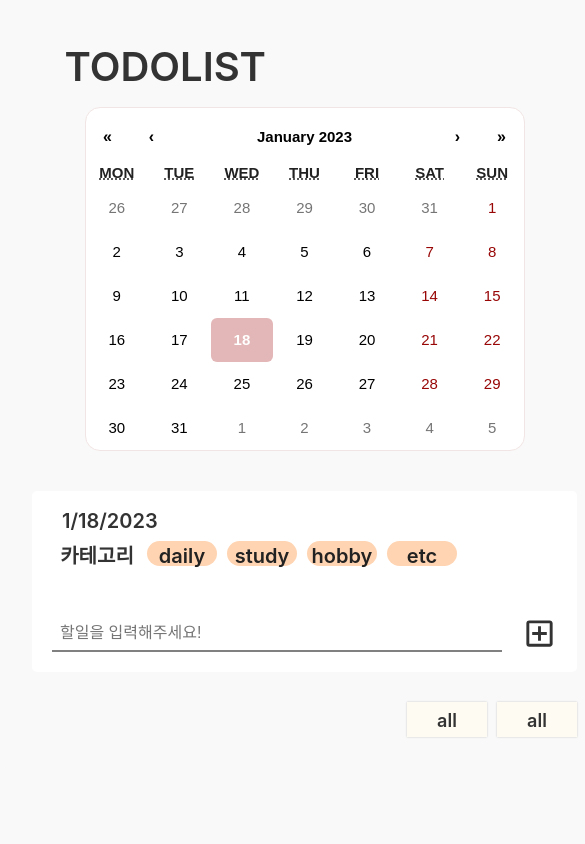
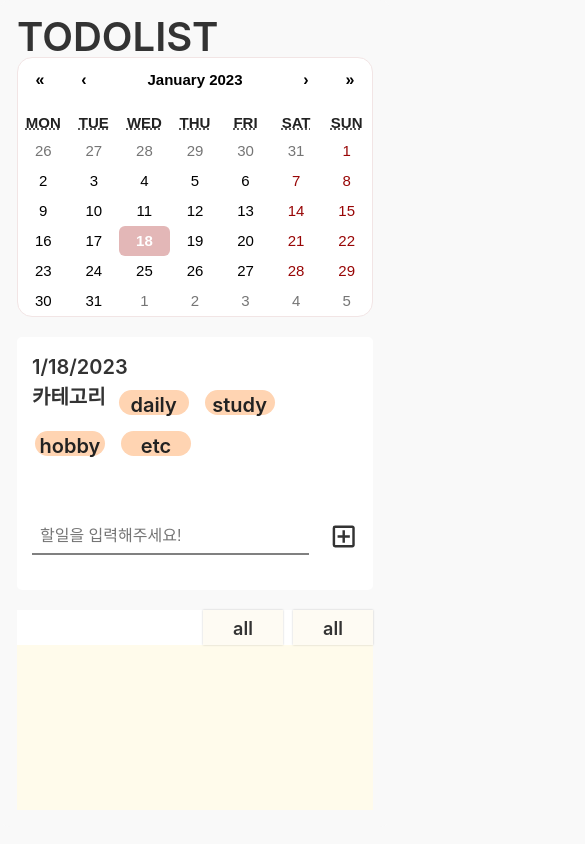
Before and after one commit to yejz0715/react-todolist, a React (Create React App) app in the folder redux-todolist-app/: page / in a window 390 px wide. Shown: the top 844 px of the page, 585 px wide, since content can reach past the window. Built offline with nearby package versions, Linux system fonts and the light colour scheme; a web font is replaced by a local one.

Commit message:
반응형 스타일 수정

```diff
--- a/redux-todolist-app/src/GlobalStyle.js
+++ b/redux-todolist-app/src/GlobalStyle.js
@@ -28,10 +28,10 @@ html {
 
 
 body{
-  display: flex;
- // justify-content: center;
-  width: 100%;
-  margin-top: 13rem;
+  width:100%;
+  height:100%;
+  display:flex;
+  justify-content: center;
   background-color:#f9f9f9;
   color: #333;
   margin: 0;
@@ -43,14 +43,6 @@ body{
   -webkit-font-smoothing: antialiased;
   -moz-osx-font-smoothing: grayscale;
   color: var(--color-text);
-
-  @media screen and (min-width: 991px) {
-
-    display: flex;
-    justify-content: center;
-
-}
-
 
 }
 a{
--- a/redux-todolist-app/src/components/TodoCalendar/Calendar.css
+++ b/redux-todolist-app/src/components/TodoCalendar/Calendar.css
@@ -1,5 +1,7 @@
 .react-calendar {
-  width: 44rem;
+  width: 100%;
+  height: 100%;
+  max-width: 44rem;
   background: #fff;
   color: #222;
   border-radius: 1.5rem;
@@ -10,6 +12,7 @@
 }
 @media screen and (max-width: 991px) {
   .react-calendar {
+    max-width: 40rem;
     box-shadow: none;
     border: 1px solid #f2e5e5;
   }
@@ -41,7 +44,12 @@
   margin: 0;
   border: 0;
   outline: none;
-  padding: 1.4rem;
+  padding: 1.5rem;
+}
+@media screen and (max-width: 991px) {
+  .react-calendar button {
+    padding: 0.7rem 0;
+  }
 }
 .react-calendar button:enabled:hover {
   cursor: pointer;
--- a/redux-todolist-app/src/components/TodoCalendar/calendarContainer.js
+++ b/redux-todolist-app/src/components/TodoCalendar/calendarContainer.js
@@ -1,5 +1,6 @@
 import styled from "styled-components";
 
 export const TodoCalendarBox = styled.div`
-  padding: 2rem;
+  display: flex;
+  justify-content: center;
 `;
--- a/redux-todolist-app/src/components/TodoInput/inputStyle.js
+++ b/redux-todolist-app/src/components/TodoInput/inputStyle.js
@@ -2,42 +2,48 @@ import styled from "styled-components";
 import { MdOutlineAddBox } from "react-icons/md";
 
 export const InputContainer = styled.div`
+  display: flex;
+  flex-direction: column;
+  width: 100%;
+  max-width: 56rem;
   background-color: #fff;
-  padding: 2rem;
+  padding: 2rem 1.5rem;
   border-radius: 0.5rem;
-  margin-bottom: 3rem;
+  margin-bottom: 2rem;
+
+  @media screen and (min-width: 992px) {
+    min-width: 50rem;
+  }
 `;
-export const NowDate = styled.p`
+
+export const NowDate = styled.label`
   font-size: 2rem;
-  padding: 1rem 1rem;
-  padding-top: 0;
+  padding-bottom: 1rem;
 `;
 
 export const RadioBox = styled.div`
+  display: flex;
+  flex-wrap: wrap;
+  gap: 1rem;
   margin-bottom: 2rem;
-  display: flex;
 `;
 export const RadioLabel = styled.label`
-  width: 8rem;
   height: 2.5rem;
-  padding-top: 0.5rem;
-  margin-left: 0.5rem;
   background-color: transparent;
-  border-radius: 1.5rem;
   font-size: 2rem;
-  text-align: center;
 `;
 export const InputBox = styled.div`
   display: flex;
   justify-content: center;
-
-  margin-top: 5rem;
+  margin-top: 4rem;
 `;
 export const Input = styled.input`
-  width: 45rem;
+  width: 100%;
+  max-width: 45rem;
   padding: 0.8rem;
   border-bottom: 2px solid gray;
   font-size: 1.6rem;
+  margin-bottom: 1.5rem;
 `;
 
 export const InputButton = styled(MdOutlineAddBox)`
--- a/redux-todolist-app/src/components/TodoItem/itemStyle.js
+++ b/redux-todolist-app/src/components/TodoItem/itemStyle.js
@@ -10,11 +10,13 @@ export const ItemContainer = styled.div`
   display: flex;
   align-items: center;
   justify-content: space-evenly;
-  padding: 0.5rem 0;
+  gap: 1.5rem;
+  width: 100%;
+  padding: 0.5rem 1.5rem;
+  margin: 1rem 0;
+  line-height: 1rem;
   background-color: ${(props) => (props.checked ? "#65647C" : "#FFF2F2")};
   border-radius: 0.5rem;
-  margin-bottom: 1rem;
-  line-height: 1rem;
 `;
 //체크
 export const Checked = styled(RiCheckboxFill)`
@@ -32,15 +34,16 @@ export const UnChecked = styled(RiCheckboxBlankLine)`
 export const ItemBox = styled.div`
   display: flex;
   flex-direction: column;
+  width: 100%;
   padding-top: 1rem;
   background-color: transparent;
   font-size: 1.9rem;
 `;
 export const ItemInput = styled.input`
-  border-bottom: 1px dashed gray;
-  width: 27rem;
+  width: 100%;
   padding-top: 0.6rem;
   padding-bottom: 0;
+  border-bottom: 1px dashed gray;
   text-decoration: ${(props) => (props.checked ? "line-through" : "none")};
   font-size: 1.6rem;
 `;
@@ -49,20 +52,20 @@ export const ItemButtonBox = styled.div`
 `;
 //삭제
 export const Delete = styled(RiDeleteBin2Fill)`
-  cursor: pointer;
   width: 3.3rem;
   height: 3.3rem;
   margin-right: 0.5rem;
+  cursor: pointer;
   &:hover {
     color: #f190b7;
   }
 `;
 //수정
 export const Update = styled(RiDraftFill)`
-  cursor: pointer;
   width: 3.3rem;
   height: 3.3rem;
   margin-right: 0.5rem;
+  cursor: pointer;
 
   &:hover {
     color: #f190b7;
@@ -70,16 +73,16 @@ export const Update = styled(RiDraftFill)`
 `;
 //저장취소
 export const IconBox = styled.div`
-  cursor: pointer;
-  padding: 0 0.15rem;
   width: 3rem;
   height: 3rem;
-  font-size: 1.6rem;
+  padding: 0 0.15rem;
   line-height: 3.3rem;
+  margin-right: 0.5rem;
   background-color: #333333;
   color: #ffc0cb;
+  font-size: 1.6rem;
   border-radius: 0.3rem;
-  margin-right: 0.5rem;
+  cursor: pointer;
   &:hover {
     background-color: white;
   }
--- a/redux-todolist-app/src/components/TodoList/TodoList.jsx
+++ b/redux-todolist-app/src/components/TodoList/TodoList.jsx
@@ -4,10 +4,24 @@ import * as S from "./listStyle";
 import PropsTypes from "prop-types";
 import SelectBox from "../SelectBox";
 import { useDispatch, useSelector } from "react-redux";
-import { selectDate } from "../../modules/todo";
+import { getTodos, selectDate } from "../../modules/todo";
 
 const TodoList = ({ selectedDate }) => {
+  const todoList = [
+    { id: 1, value: "all", text: "all" },
+    { id: 2, value: "completed", text: "completed" },
+    { id: 3, value: "inComplete", text: "inComplete" },
+  ];
+  const categoryList = [
+    { id: 1, value: "all", text: "all" },
+    { id: 2, value: "daily", text: "daily" },
+    { id: 3, value: "study", text: "study" },
+    { id: 4, value: "hobby", text: "hobby" },
+    { id: 5, value: "etc", text: "etc" },
+  ];
+  getTodos(); //
   const dispatch = useDispatch();
+  const list = useSelector((state) => state.todoReducer.todos);
 
   // 확인해야 할 것
   // 투두 상태, 카테고리, 선택한 날짜
@@ -27,23 +41,11 @@ const TodoList = ({ selectedDate }) => {
     // console.log("여기", day);
   }, [selectedDate]);
 
-  const list = useSelector((state) => state.todoReducer.todos);
+  //useEffect todolist 바뀔때마다 temp에 찍힌느
 
   // const dateList = list.filter((item) => item.regDate === selectedDate); //날짜기준_리스트
   // const [currentValue, setCurrentValue] = useState(list[0].text); //현재 선택한 옵션
 
-  const todoList = [
-    { id: 1, value: "all", text: "all" },
-    { id: 2, value: "completed", text: "completed" },
-    { id: 3, value: "inComplete", text: "inComplete" },
-  ];
-  const categoryList = [
-    { id: 1, value: "all", text: "all" },
-    { id: 2, value: "daily", text: "daily" },
-    { id: 3, value: "study", text: "study" },
-    { id: 4, value: "hobby", text: "hobby" },
-    { id: 5, value: "etc", text: "etc" },
-  ];
   //
   return (
     <>
@@ -52,8 +54,7 @@ const TodoList = ({ selectedDate }) => {
           <SelectBox list={todoList} type="todo" />
           <SelectBox list={categoryList} type="cate" />
         </S.SelectContainer>
-        {/* all-all todos
-            (다른 조건-reducer)나머지 tmp */}
+
         {list &&
           list.map((item) => (
             <TodoItem
--- a/redux-todolist-app/src/components/TodoList/listStyle.js
+++ b/redux-todolist-app/src/components/TodoList/listStyle.js
@@ -1,8 +1,14 @@
 import styled from "styled-components";
 export const ListBox = styled.div`
-  background-color: #f9f9f9;
+  width: 100%;
+  max-width: 56rem;
+  height: 100%;
+  min-height: 20rem;
+  background-color: #fffbeb;
 `;
 export const SelectContainer = styled.div`
   display: flex;
   justify-content: end;
+  width: 100%;
+  background-color: white;
 `;
--- a/redux-todolist-app/src/components/TodoRadioBox/EtcRadioBox.jsx
+++ b/redux-todolist-app/src/components/TodoRadioBox/EtcRadioBox.jsx
@@ -28,7 +28,8 @@ const EtcRadioBox = ({
   );
 };
 export const RadioInput = styled.input`
-  width: 5rem;
+  max-width: 5rem;
+
   border-bottom: 1px solid gray;
   cursor: pointer;
 `;
--- a/redux-todolist-app/src/components/TodoRadioBox/style.js
+++ b/redux-todolist-app/src/components/TodoRadioBox/style.js
@@ -5,8 +5,7 @@ export const RadioLabel = styled.label`
   align-items: center;
   font-size: 2rem;
   width: 7rem;
-  height: 2.5rem;
-  padding-top: 0.5rem;
+  padding: 0.5rem 1rem 0 1rem;
   margin-left: 1rem;
   background-color: ${(props) =>
     props.defaultChecked ? "#ada2ff" : "#FFD4B2"};
@@ -16,6 +15,7 @@ export const RadioLabel = styled.label`
   &:hover {
     background-color: #ada2ff;
   }
+  margin: 0.3rem;
 `;
 
 export const RadioInput = styled.input`
--- a/redux-todolist-app/src/components/TodoTemplate/templateStyle.js
+++ b/redux-todolist-app/src/components/TodoTemplate/templateStyle.js
@@ -1,12 +1,16 @@
 import styled from "styled-components";
 export const TemplateBlock = styled.div`
-  background-color: transparent;
+  display: flex;
+  flex-direction: column;
+  align-items: center;
+  width: 100%;
   margin: 1.5rem;
   margin-top: 5rem;
+  background-color: transparent;
   box-shadow: 0 1px 2px rgba(0, 0, 0, 0.2);
 
   @media screen and (max-width: 991px) {
-    margin-top: 2rem;
+    margin: 2rem 0 0 0;
     box-shadow: none;
   }
 `;
--- a/redux-todolist-app/src/main/todoStyle.js
+++ b/redux-todolist-app/src/main/todoStyle.js
@@ -1,20 +1,20 @@
 import styled from "styled-components";
 export const TodoContainer = styled.div`
-  margin-top: 3rem;
+  display: flex;
   width: 100%;
-  display: flex;
   background-color: #f9f9f9;
   padding: 1.7rem;
   border-radius: 1rem;
-
   @media (max-width: 991px) {
+    width: 100vw;
     display: flex;
     flex-direction: column;
-    align-items: center;
+    justify-content: center;
   }
 `;
 
 export const TodoBlock = styled.div`
+  width: 100%;
   padding-right: 2.5rem;
 
   @media screen and (max-width: 991px) {
```
